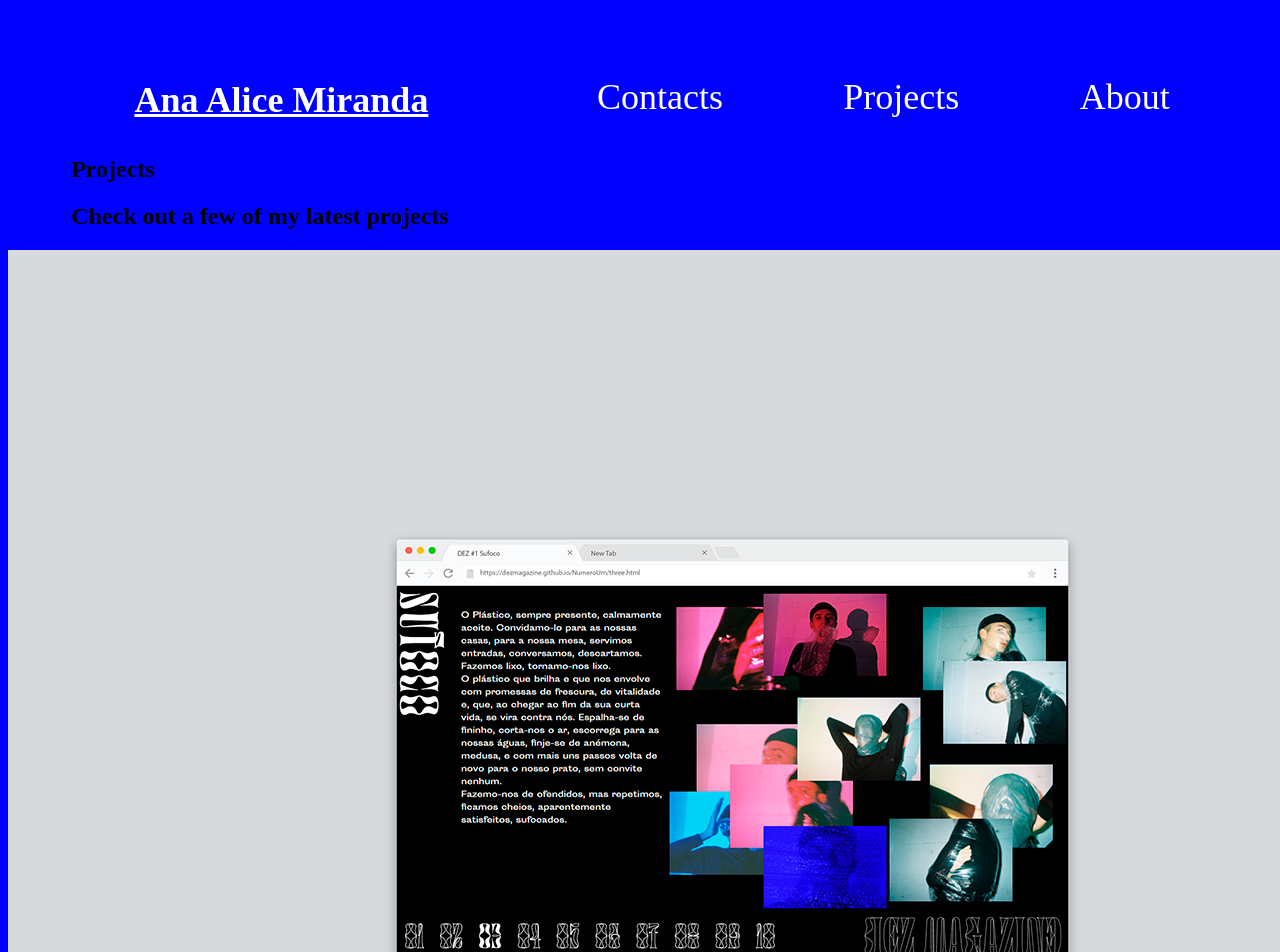
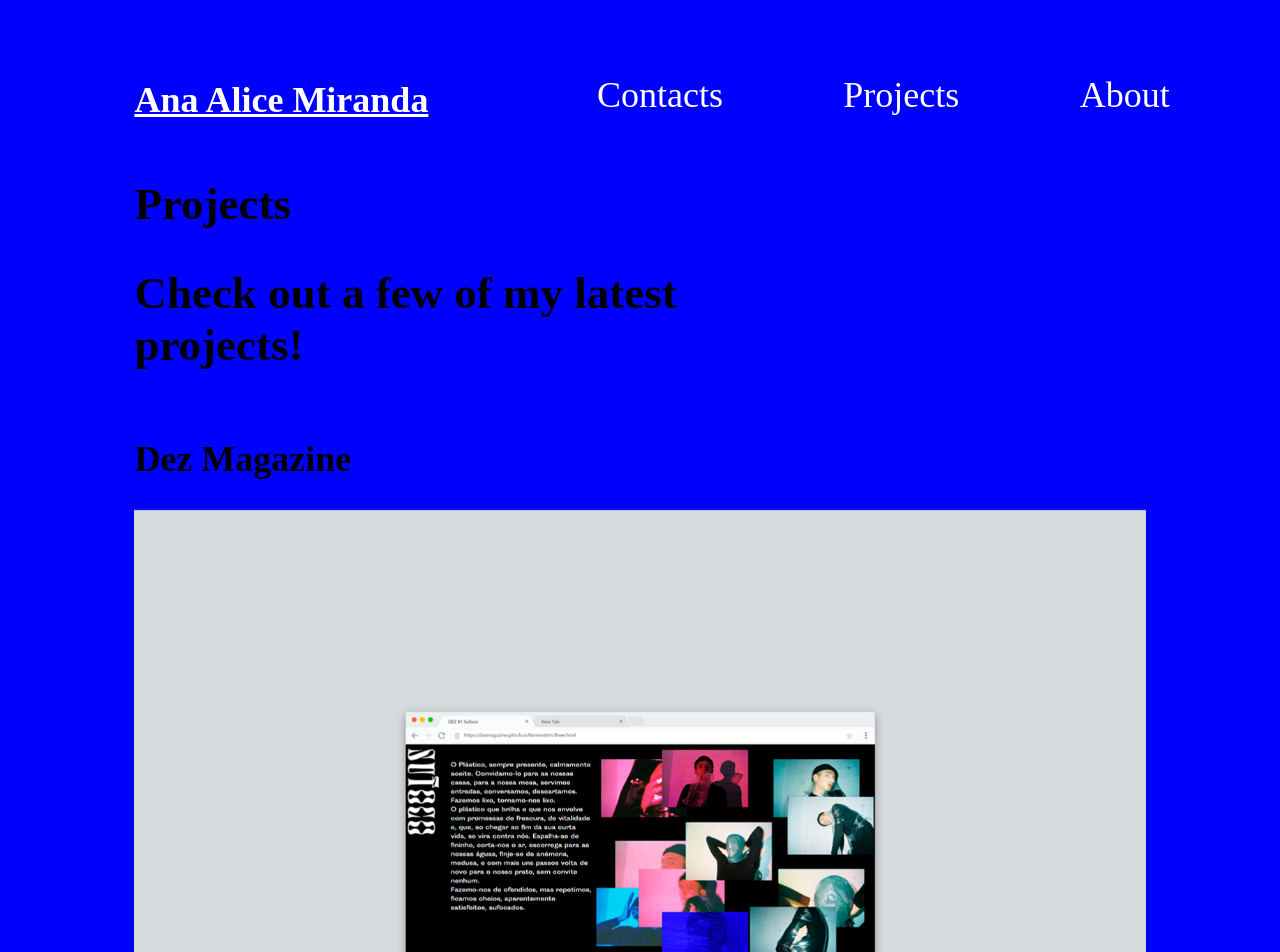
Before and after one commit to anaalicemiranda/portfolio, a Jekyll site: the page built from projects.html, in a window 1280 px wide. Shown: the top 952 px of the page. Built offline with Jekyll 4.4.1, drawn with Linux system fonts in a browser that asks for light colours.

Commit message:
project page desktop

```diff
--- a/_sass/mystyle.scss
+++ b/_sass/mystyle.scss
@@ -8,36 +8,29 @@
 /* navigation */
 
 nav h1 {
-  margin-left: 10%;
-  margin-top: 5%;
-  float: left;
+  text-align: center;
+  margin: 0 auto;
 }
 
 nav h1 a {
   color: white;
-  font-size: 3vh;
+  line-height: 4vh;
+
 
 }
 
 nav ul {
-  list-style-type: none;
-  padding: 0;
-  overflow: hidden;
-}
-
-nav li {
-  float: left;
-  padding: 2vh;
-  margin-top: 15%;
-  margin-right: 10%;
+  list-style: none;
+  text-align: center;
+  margin: 0 auto;
 }
 
 nav li a {
   color: white;
   display: block;
-  text-align: center;
   text-decoration: underline;
-  font-size: 3vh;
+  font-size: 4vh;
+  line-height: 6vh;
 
 }
 
@@ -195,6 +188,79 @@
   margin: 0 auto;
 }
 
+/* projects */
+
+h1 {
+  margin-left: 10%;
+  max-width: 56%;
+  font-size: 5vh;
+}
+
+h2 {
+  font-size: 4vh;
+  margin-left: 10%;
+}
+
+.projects {
+  display: block;
+  margin: 0 auto;
+  align-content: center;
+
+}
+
+.projects img {
+  width: 100%;
+  height: auto;
+  margin-top: 2vw;
+  flex-basis: calc(80% - 20px);
+}
+
+.layer {
+position: relative;
+width: 80%;
+margin: 0 auto;
+}
+
+img {
+opacity: 1;
+display: block;
+width: 100%;
+height: auto;
+transition: .5s ease;
+backface-visibility: hidden;
+}
+
+.centered {
+transition: .5s ease;
+opacity: 0;
+position: absolute;
+top: 50%;
+left: 50%;
+transform: translate(-50%, -50%);
+-ms-transform: translate(-50%, -50%);
+text-align: center;
+align-content: center;
+}
+
+.layer:hover img {
+opacity: 0.5;
+color: black;
+}
+
+.layer:hover .centered {
+opacity: 1;
+}
+
+.button {
+background-color: #FCFBFA;
+color: black;
+font-size: 16px;
+padding: 16px 32px;
+width: 60%;
+margin: 0 auto;
+}
+
+
 /* about */
 
 #about {
--- a/index.html
+++ b/index.html
@@ -3,8 +3,8 @@
 title: Home
 ---
 
-    <h1>Hello, my name is Ana Alice
-    and I’m a <s>Graphic</s>
+    <h1>Hello, my name is <s>Ana</s> Alice
+    and I’m a <s>Graphic Designer</s>
     UX/UI Designer with
     an illustration affair</h1>
 
--- a/projects.html
+++ b/projects.html
@@ -2,11 +2,17 @@
 layout: page
 title: Projects
 ---
-<h1>Check out a few of my latest projects</h1>
+<h1>Check out a few of my latest projects! </h1>
 
 {% for project in site.projects %}
 <div class="projects">
-    <h2><a href="{{ project.url | relative_url }}"><img src="{{project.image_path}}" alt="{{project.title}}" /> </a> {{ project.title }}</h2>
+<h2>{{ project.title }}</h2>
+    <div class="layer">
+    <a href="{{ project.url | relative_url }}"><img src="{{project.image_path}}" alt="{{project.title}}" /></a>
+    <div class="centered">
+        <div class="button">
+            <a href="{{site.baseurl}}/{{project.url}}">Check this project</a> </div>
+    </div>
 
 </div>
 {% endfor %}
```
